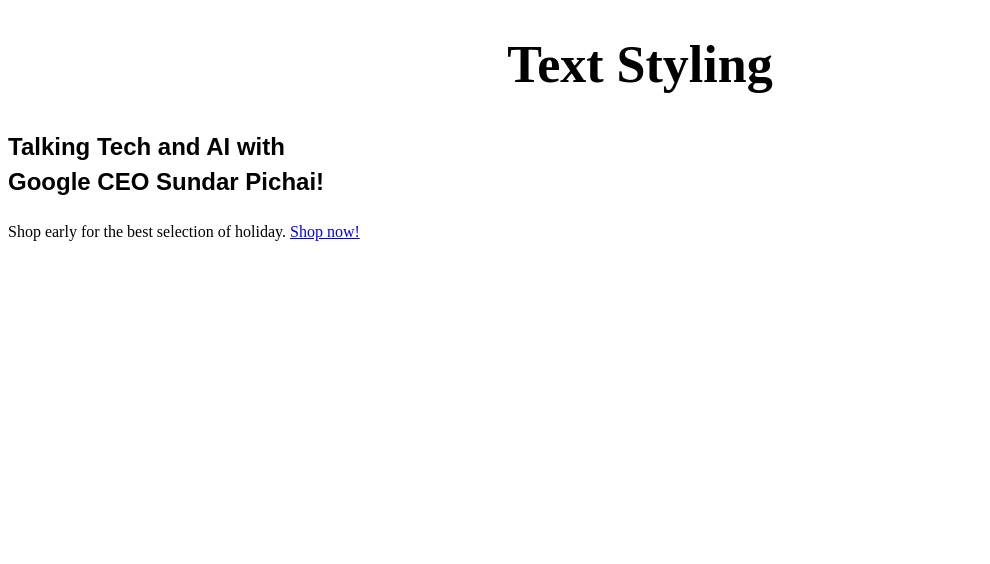
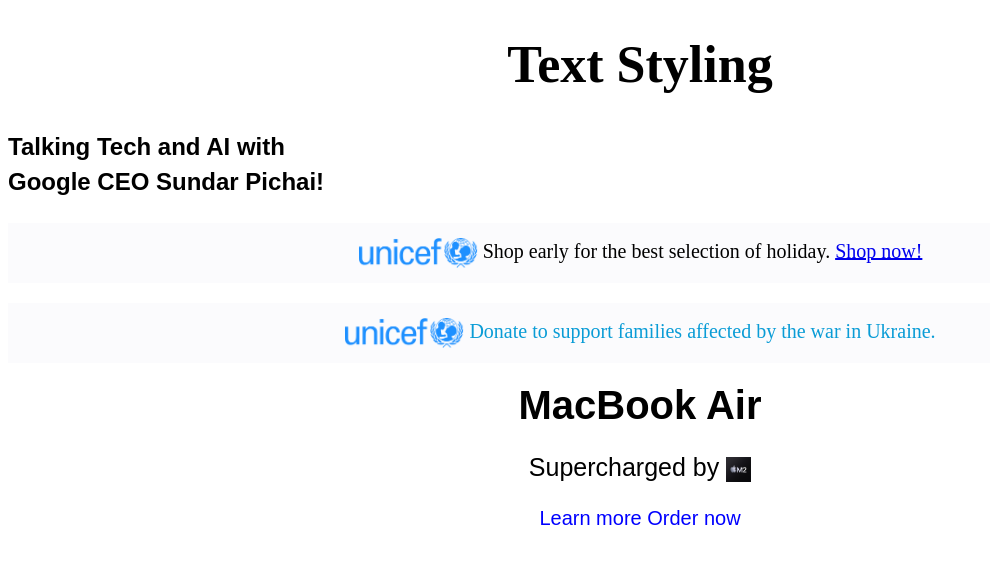
Before and after one commit to dwipaalfarisi/html-css, a plain HTML site: page text.html in a window 1280 px wide. Shown: the whole page, without its empty margins (0-990 px from the left). Drawn offline with Linux system fonts and the light colour scheme.

Commit message:
try apple web

```diff
--- a/style-text.css
+++ b/style-text.css
@@ -1,6 +1,7 @@
 body {
     background-color: white;
 }
+
 h1 {
     font-size: 52px;
     text-align: center;
@@ -14,9 +15,17 @@ h1 {
     line-height: 35px;
 }
 
+.unicef-logo {
+    vertical-align: middle;
+    max-width: auto;
+    max-height: 1.5em;
+}
 
 .shop-para {
-    border-color: red;
+    font-size: 20px;
+    background-color: #fbfbfd;
+    padding: 15px;
+    text-align: center;
 }
 .shop a:visited {
     color: black;
@@ -31,3 +40,60 @@ h1 {
 .shop a:active {
     color: purple;
 }
+
+.unicef-donate img {
+    vertical-align: middle;
+    max-width: auto;
+    max-height: 1.5em;
+}
+
+.unicef-donate {
+    font-size: 20px;
+    background-color: #fbfbfd;
+    padding: 15px;
+    text-align: center;
+}
+
+.unicef-donate a {
+    color: rgb(10, 156, 214);
+    text-decoration: none;
+}
+
+.unicef-donate a:hover {
+    text-decoration: underline;
+}
+
+.unicef-donate a:active {
+    color: purple;
+}
+
+.macbook-air {
+    font-family: Arial;
+    font-size: 40px;
+    text-align: center;
+    font-weight: bold;
+    margin: 0;
+}
+.supercharged-by {
+    font-family: Arial;
+    font-size: 25px;
+    text-align: center;
+}
+
+.supercharged-by img {
+    vertical-align: middle;
+    max-width: auto;
+    max-height: 25px;
+    margin: 0px;
+}
+
+.learn-order {
+    font-family: Arial;
+    font-size: 20px;
+    text-align: center;
+    color: blue;
+}
+
+/* .learn-more s {
+    text-decoration: underline;
+} */
--- a/text.html
+++ b/text.html
@@ -15,13 +15,33 @@
         <p class="mkbhd-title">
             Talking Tech and AI with Google CEO Sundar Pichai!
         </p>
+
         <p class="shop-para">
+            <img src="./images/unicef-logo.png" class="unicef-logo" alt="unicef logo">
             Shop early for the best selection of holiday.
             <span class="shop">
                 <a href="https://www.apple.com" target="_blank">Shop now!</a>
             </span>
         </p>
 
+        <p class="unicef-donate">
+            <img src="./images/unicef-logo.png" alt="unicef logo">
+            <span class="donate">
+                <a href="https://www.apple.com" target="_blank">Donate to support families affected by the war in Ukraine.</a>
+            </span>
+        </p>
+
+        <p class="macbook-air">
+            MacBook Air
+        </p>
+        <p class="supercharged-by">
+            Supercharged by
+            <img src="./images/m2-chip.jpg" alt="M2 Chip">
+        </p>
+        <p class="learn-order">
+            <span class="learn-more">Learn more</span>
+            <span class="order-now">Order now</span>
+        </p>
     </main>
 </body>
 </html>
```
Also changed, not shown: images/m2-chip.jpg (added), images/unicef-logo.png (added), images/unicef.png (added).
